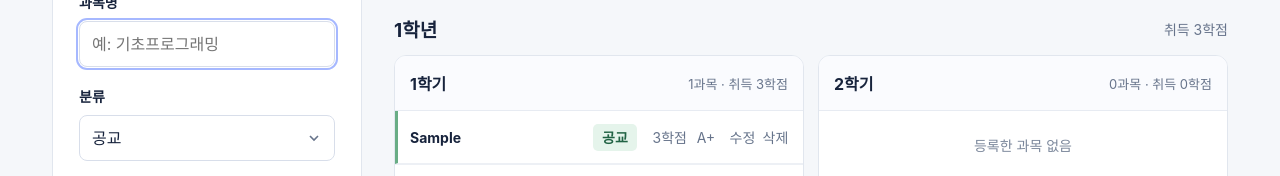
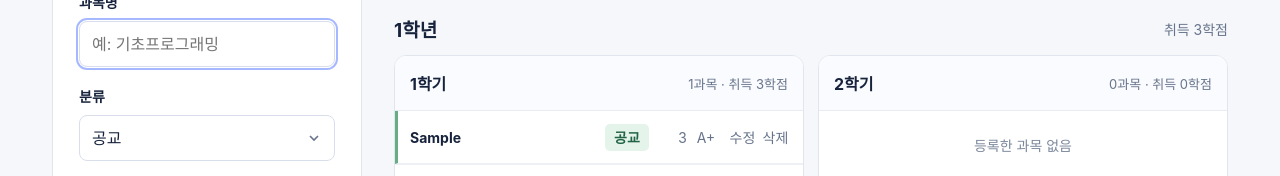
Before and after one commit to gomgi851/graduation-check, a plain HTML site: page dist/index.html in a window 1280 px wide. Both pictures are taken after typing "Sample" into the empty fields and a click on the button "과목 추가하기". Shown: the part 830-1006 px from the top of the page. Drawn offline with Linux system fonts and the light colour scheme; a web font is replaced by a local one.

Commit message:
Update Site source

```diff
--- a/dist/app.js
+++ b/dist/app.js
@@ -34,7 +34,7 @@ function categoryLabel(cat){return ({'공통교양':'공교','일반교양':'일
 function categoryBadge(cat){return el('span',categoryLabel(cat),'categorybadge badge-'+cats.indexOf(cat))}
 function courseCard(c){
  const item=el('div',undefined,'course category-'+cats.indexOf(c.category)),name=el('div',c.name,'coursename');name.title=c.name;item.append(name);
- const bottom=el('div',undefined,'coursebottom'),meta=el('div',undefined,'coursemeta');meta.append(categoryBadge(c.category),el('span',`${c.credits}학점`,'coursecredits'),el('span',c.grade,'coursegrade'));bottom.append(meta);
+ const bottom=el('div',undefined,'coursebottom'),meta=el('div',undefined,'coursemeta');meta.append(categoryBadge(c.category),el('span',c.credits,'coursecredits'),el('span',c.grade,'coursegrade'));bottom.append(meta);
  const actions=el('div',undefined,'actions'),edit=el('button','수정'),del=el('button','삭제');
  edit.setAttribute('aria-label',c.name+' 수정');del.setAttribute('aria-label',c.name+' 삭제');
  edit.onclick=()=>{editing=c.id;['name','category','credits','grade','year','semester'].forEach(k=>$(k).value=c[k]??'');$('formtitle').textContent='과목 수정';$('submit').textContent='변경 저장하기';$('cancel').hidden=false;$('name').focus()};
--- a/dist/index.html
+++ b/dist/index.html
@@ -35,9 +35,9 @@
 /* Fit rows to their panel rather than imposing a scrollable minimum width. */
 .workspace>section:last-child{container-type:inline-size}
 .semester{overflow-x:visible;overflow:hidden}
-.course{min-width:0;width:100%;grid-template-columns:minmax(0,1fr) 126px 64px;gap:8px;padding:9px 12px}
+.course{min-width:0;width:100%;grid-template-columns:minmax(0,1fr) 114px 64px;gap:8px;padding:9px 12px}
 .coursename{min-width:0}
-.coursemeta{min-width:0;grid-template-columns:44px 44px 26px;gap:6px}
+.coursemeta{min-width:0;grid-template-columns:44px 32px 26px;gap:6px}
 .course .actions{min-width:0}
 .coursemeta .categorybadge{font-size:14px;padding:3px 2px}
 @container(max-width:760px){.semesters{grid-template-columns:minmax(0,1fr)}}
```
